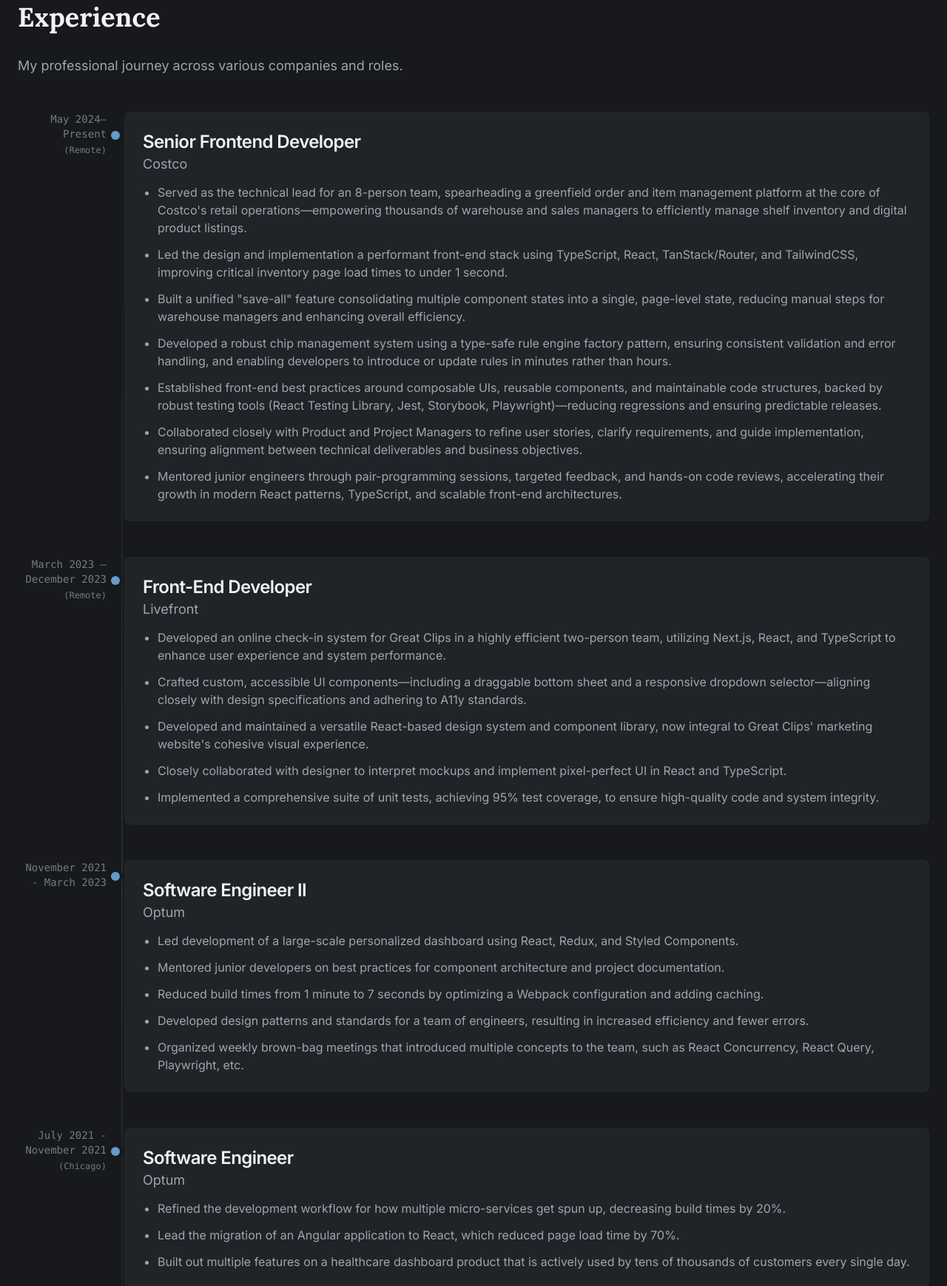
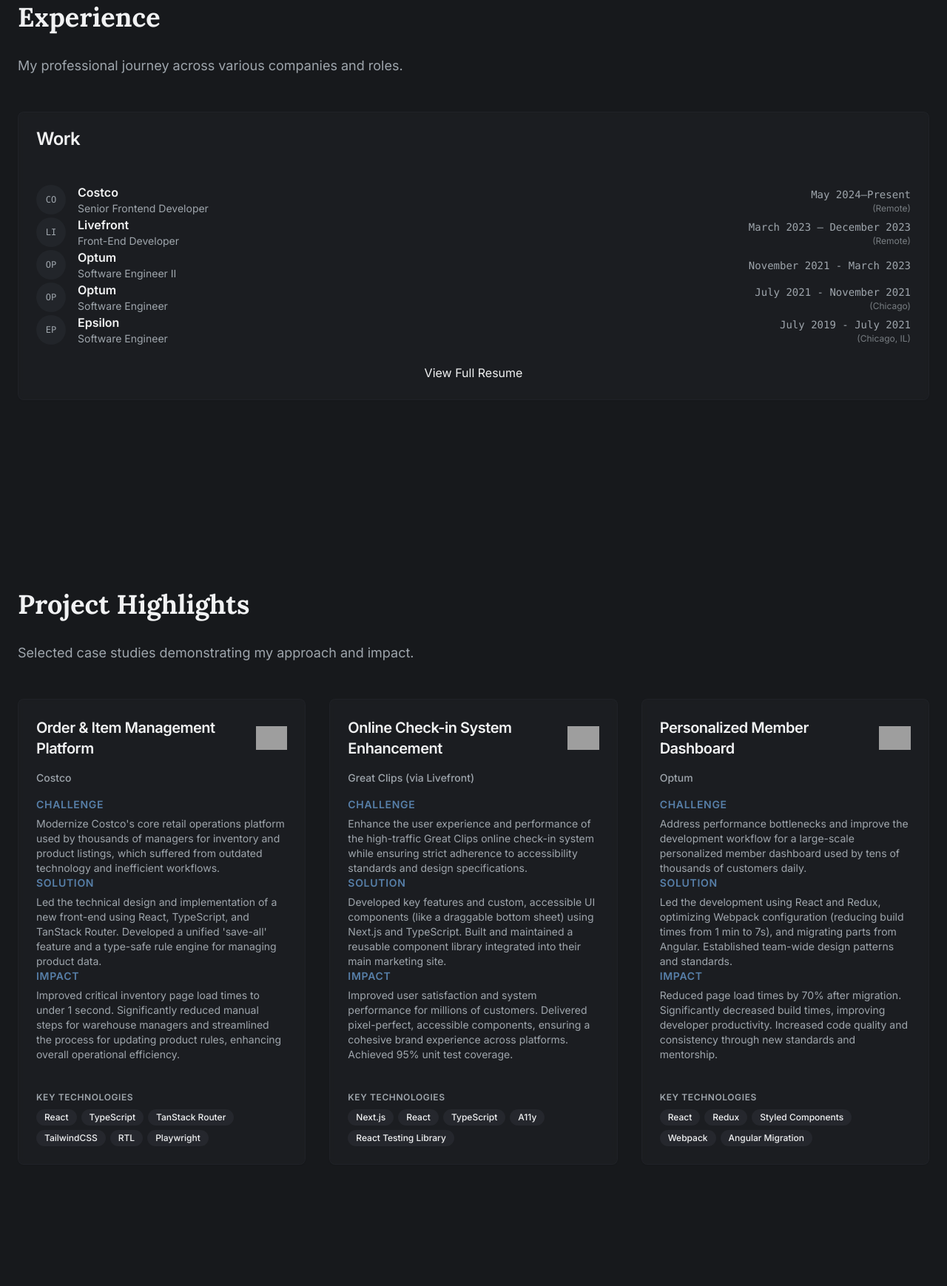
Before and after one commit to Uarmagan/ugurarmagan.com, an Astro site: page / in a window 1280 px wide. Shown: the part 1061-2800 px from the top of the page at 74% size. Built offline with nearby package versions, Linux system fonts and the light colour scheme; Astro itself is replaced by a stand-in of ours; grey boxes are pictures that could not be loaded.

Commit message:
Update dependencies, enhance project structure, and refine resume data. Upgraded various packages including Astro, Tailwind CSS, and PostCSS. Introduced new content files for better data management and improved project showcase with detailed descriptions and technologies used.

```diff
--- a/src/components/ExperienceTimeline.astro
+++ b/src/components/ExperienceTimeline.astro
@@ -6,8 +6,9 @@ import {
   CardContent,
   CardHeader,
   CardTitle,
-  CardDescription,
+  CardFooter,
 } from "@/components/ui/card";
+import { Button } from "@/components/ui/button";
 
 const { experience } = resumeData;
 ---
@@ -19,72 +20,52 @@ const { experience } = resumeData;
     My professional journey across various companies and roles.
   </p>
 
-  <div
-    class='space-y-12 relative before:absolute before:inset-0 before:ml-5 before:-translate-x-px md:before:ml-[8.75rem] md:before:translate-x-0 before:h-full before:w-0.5 before:bg-gradient-to-b before:from-transparent before:via-border before:to-transparent'
-  >
+  <Card className='border-border/40 bg-card/50 backdrop-blur-sm'>
+    <CardHeader>
+      <CardTitle>Work</CardTitle>
+    </CardHeader>
+    <CardContent className='space-y-6 p-6'>
       {
         experience.map((item, index) => (
-        <div
-          class='relative flex items-start md:space-x-6'
-          style={`transition-delay: ${index * 100}ms;`}
-        >
-          {/* Dot and Date/Location (Positioned relative to the timeline line) */}
-          <div class='flex items-center flex-shrink-0 space-x-4 md:space-x-0 md:w-36 md:text-right'>
-            {/* Dot indicator */}
-            <div class='flex items-center justify-center w-10 h-10 rounded-full border border-border bg-background shadow text-center md:order-1 md:flex-none md:mt-1 md:w-6 md:h-6 md:border-none md:p-0 md:bg-transparent md:shadow-none z-10'>
-              <div class='w-3 h-3 rounded-full bg-primary ring-4 ring-background' />
+          <div class='flex items-center justify-between gap-4'>
+            <div class='flex items-center gap-4'>
+              <div class='h-10 w-10 rounded-full bg-muted flex items-center justify-center text-muted-foreground text-xs font-mono'>
+                {item.company.substring(0, 2).toUpperCase()}
               </div>
-            {/* Date / Location */}
-            <time class='font-mono text-sm text-muted-foreground md:order-0 opacity-70'>
-              {item.dates}
-              {item.location && (
-                <span class='block text-xs mt-1'>({item.location})</span>
-              )}
-            </time>
+              <div>
+                <p class='font-semibold text-foreground'>{item.company}</p>
+                <p class='text-sm text-muted-foreground'>{item.title}</p>
+              </div>
             </div>
 
-          {/* Card for Experience Details */}
-          <Card className='flex-1 ml-4 md:ml-0 border-border/40 transition-all duration-300 hover:border-primary/30 hover:shadow-md'>
-            <CardHeader className='pb-3'>
-              <CardTitle className='text-xl md:text-2xl text-foreground'>
-                {item.title}
-              </CardTitle>
-              <CardDescription className='text-base md:text-lg'>
-                {item.company}
-              </CardDescription>
-            </CardHeader>
-            <CardContent>
-              <ul class='list-disc pl-5 space-y-3 text-sm md:text-base text-muted-foreground'>
-                {item.description.map((point) => (
-                  <li>{point}</li>
-                ))}
-              </ul>
-            </CardContent>
-          </Card>
+            <div class='text-right'>
+              <time class='font-mono text-sm text-muted-foreground whitespace-nowrap'>
+                {item.dates}
+              </time>
+              {item.location && (
+                <p class='text-xs text-muted-foreground/70'>
+                  ({item.location})
+                </p>
+              )}
+            </div>
           </div>
         ))
       }
-  </div>
+    </CardContent>
+    <CardFooter className='justify-center'>
+      <Button variant='outline' asChild>
+        <a
+          href='/UgurArmagan-Resume.pdf'
+          target='_blank'
+          rel='noopener noreferrer'
+        >
+          View Full Resume
+        </a>
+      </Button>
+    </CardFooter>
+  </Card>
 </Section>
 
 <style>
-  /* Add a subtle pulse animation to the timeline dots on hover */
-  .rounded-full:hover .bg-primary {
-    animation: pulse 1.5s infinite;
-  }
-
-  @keyframes pulse {
-    0% {
-      transform: scale(1);
-      opacity: 1;
-    }
-    50% {
-      transform: scale(1.1);
-      opacity: 0.8;
-    }
-    100% {
-      transform: scale(1);
-      opacity: 1;
-    }
-  }
+  /* Empty style block */
 </style>
--- a/src/components/Hero.astro
+++ b/src/components/Hero.astro
@@ -28,7 +28,7 @@ const name = "Ugur Armagan"; // Defined name explicitly
         <a href='#contact'>Get in touch</a>
       </Button>
       <Button variant='outline' asChild>
-        <a href='#experience'>View Experience</a>
+        <a href='#projects'>See My Work</a>
       </Button>
     </div>
   </div>
--- a/src/components/ProjectShowcase.astro
+++ b/src/components/ProjectShowcase.astro
@@ -7,9 +7,10 @@ import {
   CardContent,
   CardHeader,
   CardTitle,
-  CardDescription,
-  CardFooter,
+  // CardDescription is removed as we structure content differently
+  // CardFooter is removed for now
 } from "@/components/ui/card";
+import { Badge } from "@/components/ui/badge"; // Using Badge for technologies
 
 const { projects } = resumeData;
 ---
@@ -20,66 +21,71 @@ const { projects } = resumeData;
   </h2>
 
   <p class='text-lg text-muted-foreground mb-12 max-w-3xl'>
-    Key projects I've delivered that demonstrate my expertise and impact.
+    Selected case studies demonstrating my approach and impact.
   </p>
 
-  <div class='grid grid-cols-1 md:grid-cols-2 lg:grid-cols-3 gap-6'>
+  <div class='grid grid-cols-1 md:grid-cols-2 lg:grid-cols-3 gap-8'>
     {
       projects.map((project, index) => (
-        <Card className='group overflow-hidden border-border/40 transition-all duration-300 hover:border-primary/50 hover:shadow-md'>
-          <CardHeader className='pb-2'>
-            {/* Company logo or project icon */}
-            <div class='w-10 h-10 rounded-full bg-primary/10 flex items-center justify-center mb-3 text-primary'>
-              <span class='font-mono font-bold'>
-                {project.company.substring(0, 2)}
-              </span>
+        <Card
+          key={index}
+          className='group flex flex-col justify-between overflow-hidden border border-border/40 bg-card/50 backdrop-blur-sm transition-all duration-300 hover:border-primary/50 hover:shadow-lg hover:-translate-y-1'
+        >
+          <CardHeader className='pb-4'>
+            <div class='flex items-center justify-between mb-4'>
+              <CardTitle className='text-xl group-hover:text-primary transition-colors'>
+                {project.name}
+              </CardTitle>
+              {project.logoUrl && (
+                <img
+                  src={project.logoUrl}
+                  alt={`${project.company} logo`}
+                  class='h-8 w-auto object-contain filter grayscale group-hover:filter-none transition-all duration-300'
+                />
+              )}
             </div>
-            <CardTitle className='group-hover:text-primary transition-colors'>
-              {project.name}
-            </CardTitle>
-            <CardDescription className='flex items-center'>
+            <p class='text-sm font-medium text-muted-foreground'>
               {project.company}
-            </CardDescription>
+            </p>
           </CardHeader>
 
-          <CardContent>
-            <p class='text-sm text-muted-foreground'>{project.description}</p>
+          <CardContent className='flex-grow space-y-5'>
+            <div>
+              <h4 class='text-sm font-semibold uppercase tracking-wider text-primary/80 mb-1.5'>
+                Challenge
+              </h4>
+              <p class='text-sm text-muted-foreground'>{project.challenge}</p>
+            </div>
+            <div>
+              <h4 class='text-sm font-semibold uppercase tracking-wider text-primary/80 mb-1.5'>
+                Solution
+              </h4>
+              <p class='text-sm text-muted-foreground'>{project.solution}</p>
+            </div>
+            <div>
+              <h4 class='text-sm font-semibold uppercase tracking-wider text-primary/80 mb-1.5'>
+                Impact
+              </h4>
+              <p class='text-sm text-muted-foreground'>{project.impact}</p>
+            </div>
+          </CardContent>
 
-            {/* Add technologies if available in your data */}
-            {project.technologies && (
-              <div class='mt-4'>
-                <div class='flex flex-wrap gap-1.5 mt-2'>
+          <div class='p-6 pt-4'>
+            {project.technologies && project.technologies.length > 0 && (
+              <div>
+                <h5 class='text-xs font-semibold uppercase tracking-wider text-muted-foreground mb-2'>
+                  Key Technologies
+                </h5>
+                <div class='flex flex-wrap gap-1.5'>
                   {project.technologies.map((tech: string) => (
-                    <span class='text-xs bg-secondary/50 text-secondary-foreground px-2 py-0.5 rounded-full'>
+                    <Badge variant='secondary' className='text-xs font-medium'>
                       {tech}
-                    </span>
+                    </Badge>
                   ))}
                 </div>
               </div>
             )}
-          </CardContent>
-
-          {/* If you have links to add */}
-          <CardFooter className='pt-0 text-sm text-muted-foreground opacity-70 group-hover:opacity-100 transition-opacity'>
-            <span class='flex items-center'>
-              <span class='mr-1'>View details</span>
-              <svg
-                xmlns='http://www.w3.org/2000/svg'
-                width='16'
-                height='16'
-                viewBox='0 0 24 24'
-                fill='none'
-                stroke='currentColor'
-                stroke-width='2'
-                stroke-linecap='round'
-                stroke-linejoin='round'
-                class='transition-transform group-hover:translate-x-1'
-              >
-                <path d='M5 12h14' />
-                <path d='m12 5 7 7-7 7' />
-              </svg>
-            </span>
-          </CardFooter>
+          </div>
         </Card>
       ))
     }
@@ -87,12 +93,5 @@ const { projects } = resumeData;
 </Section>
 
 <style>
-  /* Optional: Add a subtle gradient hover effect */
-  .card-hover-gradient:hover {
-    background-image: linear-gradient(
-      to bottom right,
-      var(--card),
-      var(--accent-foreground) / 5%
-    );
-  }
+  /* Optional styles removed as inline Tailwind classes handle hover effects */
 </style>
--- /dev/null
+++ b/src/components/ui/badge.tsx
@@ -0,0 +1,36 @@
+import * as React from "react"
+import { cva, type VariantProps } from "class-variance-authority"
+
+import { cn } from "@/lib/utils"
+
+const badgeVariants = cva(
+  "inline-flex items-center rounded-full border px-2.5 py-0.5 text-xs font-semibold transition-colors focus:outline-none focus:ring-2 focus:ring-ring focus:ring-offset-2",
+  {
+    variants: {
+      variant: {
+        default:
+          "border-transparent bg-primary text-primary-foreground hover:bg-primary/80",
+        secondary:
+          "border-transparent bg-secondary text-secondary-foreground hover:bg-secondary/80",
+        destructive:
+          "border-transparent bg-destructive text-destructive-foreground hover:bg-destructive/80",
+        outline: "text-foreground",
+      },
+    },
+    defaultVariants: {
+      variant: "default",
+    },
+  }
+)
+
+export interface BadgeProps
+  extends React.HTMLAttributes<HTMLDivElement>,
+    VariantProps<typeof badgeVariants> {}
+
+function Badge({ className, variant, ...props }: BadgeProps) {
+  return (
+    <div className={cn(badgeVariants({ variant }), className)} {...props} />
+  )
+}
+
+export { Badge, badgeVariants }
--- a/src/content/data.ts
+++ b/src/content/data.ts
@@ -1,4 +1,4 @@
-import type { ResumeData } from "../types";
+import type { ResumeData, ProjectItem } from "../types";
 
 export const resumeData: ResumeData = {
   summary:
@@ -9,15 +9,8 @@ export const resumeData: ResumeData = {
       title: "Senior Frontend Developer",
       dates: "May 2024–Present",
       location: "Remote",
-      description: [
-        "Served as the technical lead for an 8-person team, spearheading a greenfield order and item management platform at the core of Costco's retail operations—empowering thousands of warehouse and sales managers to efficiently manage shelf inventory and digital product listings.",
-        "Led the design and implementation a performant front-end stack using TypeScript, React, TanStack/Router, and TailwindCSS, improving critical inventory page load times to under 1 second.",
-        'Built a unified "save-all" feature consolidating multiple component states into a single, page-level state, reducing manual steps for warehouse managers and enhancing overall efficiency.',
-        "Developed a robust chip management system using a type-safe rule engine factory pattern, ensuring consistent validation and error handling, and enabling developers to introduce or update rules in minutes rather than hours.",
-        "Established front-end best practices around composable UIs, reusable components, and maintainable code structures, backed by robust testing tools (React Testing Library, Jest, Storybook, Playwright)—reducing regressions and ensuring predictable releases.",
-        "Collaborated closely with Product and Project Managers to refine user stories, clarify requirements, and guide implementation, ensuring alignment between technical deliverables and business objectives.",
-        "Mentored junior engineers through pair-programming sessions, targeted feedback, and hands-on code reviews, accelerating their growth in modern React patterns, TypeScript, and scalable front-end architectures.",
-      ],
+      description:
+        "Leading the charge on a core platform rebuild, focusing on modern architecture, performance, and mentoring a growing team to deliver impactful retail solutions.",
       citations: [3, 4, 5, 6, 7, 8, 9], // Corresponds to [cite: N] in RESUME.md
     },
     {
@@ -25,26 +18,16 @@ export const resumeData: ResumeData = {
       title: "Front-End Developer",
       dates: "March 2023 – December 2023",
       location: "Remote",
-      description: [
-        "Developed an online check-in system for Great Clips in a highly efficient two-person team, utilizing Next.js, React, and TypeScript to enhance user experience and system performance.",
-        "Crafted custom, accessible UI components—including a draggable bottom sheet and a responsive dropdown selector—aligning closely with design specifications and adhering to A11y standards.",
-        "Developed and maintained a versatile React-based design system and component library, now integral to Great Clips' marketing website's cohesive visual experience.",
-        "Closely collaborated with designer to interpret mockups and implement pixel-perfect UI in React and TypeScript.",
-        "Implemented a comprehensive suite of unit tests, achieving 95% test coverage, to ensure high-quality code and system integrity.",
-      ],
+      description:
+        "Sharpened focus on high-fidelity UI/UX and accessibility, collaborating closely with design to enhance a major client's digital check-in experience.",
       citations: [10, 11, 12, 13, 14],
     },
     {
       company: "Optum",
       title: "Software Engineer II",
       dates: "November 2021 - March 2023",
-      description: [
-        "Led development of a large-scale personalized dashboard using React, Redux, and Styled Components.",
-        "Mentored junior developers on best practices for component architecture and project documentation.",
-        "Reduced build times from 1 minute to 7 seconds by optimizing a Webpack configuration and adding caching.",
-        "Developed design patterns and standards for a team of engineers, resulting in increased efficiency and fewer errors.",
-        "Organized weekly brown-bag meetings that introduced multiple concepts to the team, such as React Concurrency, React Query, Playwright, etc.",
-      ],
+      description:
+        "Stepped into a leadership role, driving development on a large-scale dashboard, optimizing performance, and establishing best practices for the team.",
       citations: [15, 16, 17],
     },
     {
@@ -52,11 +35,8 @@ export const resumeData: ResumeData = {
       title: "Software Engineer",
       dates: "July 2021 - November 2021",
       location: "Chicago",
-      description: [
-        "Refined the development workflow for how multiple micro-services get spun up, decreasing build times by 20%.",
-        "Lead the migration of an Angular application to React, which reduced page load time by 70%.",
-        "Built out multiple features on a healthcare dashboard product that is actively used by tens of thousands of customers every single day.",
-      ],
+      description:
+        "Tackled significant technical challenges, leading a critical migration project and delivering key features for a widely-used healthcare product.",
       citations: [18, 19, 20],
     },
     {
@@ -64,14 +44,8 @@ export const resumeData: ResumeData = {
       title: "Software Engineer",
       dates: "July 2019 - July 2021",
       location: "Chicago, IL",
-      description: [
-        "Earned the leadership of a newly formed team, organized daily stand, and established a team culture that focuses on building applications with SOLID principles in mind.",
-        "Increased throughput of PostgreSQL database by 60% through optimizing queries and indexing.",
-        "Successfully completed an internal front-end project impacting multiple regional ad servers within 2 months by managing and coordinating development efforts.",
-        "Leveraged knowledge in Docker to create scalable microservices that are delivered through a CI/CD pipeline.",
-        "Built and maintained multiple backend REST API services with Docker and Kubernetes.",
-        "Developed and maintained multiple API services with Node.Js and Typescript that had 99.99% uptime.",
-      ],
+      description:
+        "Gained early leadership experience building foundational team practices while broadening technical skills across the stack, from database optimization to scalable microservices.",
       citations: [21, 22, 23, 24, 25],
     },
   ],
@@ -79,23 +53,57 @@ export const resumeData: ResumeData = {
     {
       name: "Order & Item Management Platform",
       company: "Costco",
-      description:
-        "Spearheaded the technical leadership for a core retail operations platform, enhancing inventory and product listing management for thousands of users with a modern React/TypeScript front-end.",
-      // logo: '/logos/costco.svg' // Example path
+      logoUrl: "/logos/costco-logo.svg",
+      challenge:
+        "Modernize Costco's core retail operations platform used by thousands of managers for inventory and product listings, which suffered from outdated technology and inefficient workflows.",
+      solution:
+        "Led the technical design and implementation of a new front-end using React, TypeScript, and TanStack Router. Developed a unified 'save-all' feature and a type-safe rule engine for managing product data.",
+      impact:
+        "Improved critical inventory page load times to under 1 second. Significantly reduced manual steps for warehouse managers and streamlined the process for updating product rules, enhancing overall operational efficiency.",
+      technologies: [
+        "React",
+        "TypeScript",
+        "TanStack Router",
+        "TailwindCSS",
+        "RTL",
+        "Playwright",
+      ],
     },
     {
       name: "Online Check-in System Enhancement",
       company: "Great Clips (via Livefront)",
-      description:
-        "Developed key features and accessible custom components for the high-traffic online check-in system, improving user experience and performance using Next.js and TypeScript.",
-      // logo: '/logos/great-clips.svg'
+      logoUrl: "/logos/great-clips-logo.svg",
+      challenge:
+        "Enhance the user experience and performance of the high-traffic Great Clips online check-in system while ensuring strict adherence to accessibility standards and design specifications.",
+      solution:
+        "Developed key features and custom, accessible UI components (like a draggable bottom sheet) using Next.js and TypeScript. Built and maintained a reusable component library integrated into their main marketing site.",
+      impact:
+        "Improved user satisfaction and system performance for millions of customers. Delivered pixel-perfect, accessible components, ensuring a cohesive brand experience across platforms. Achieved 95% unit test coverage.",
+      technologies: [
+        "Next.js",
+        "React",
+        "TypeScript",
+        "A11y",
+        "React Testing Library",
+      ],
     },
     {
       name: "Personalized Member Dashboard",
       company: "Optum",
-      description:
-        "Led the development of a large-scale dashboard, significantly improving page load times and establishing development standards for the team using React and Redux.",
-      // logo: '/logos/optum.svg'
+      logoUrl: "/logos/optum-logo.svg",
+      challenge:
+        "Address performance bottlenecks and improve the development workflow for a large-scale personalized member dashboard used by tens of thousands of customers daily.",
+      solution:
+        "Led the development using React and Redux, optimizing Webpack configuration (reducing build times from 1 min to 7s), and migrating parts from Angular. Established team-wide design patterns and standards.",
+      impact:
+        "Reduced page load times by 70% after migration. Significantly decreased build times, improving developer productivity. Increased code quality and consistency through new standards and mentorship.",
+      technologies: [
+        "React",
+        "Redux",
+        "Styled Components",
+        "Webpack",
+        "Angular Migration",
+      ],
     },
   ],
   skills: [
--- a/src/types.ts
+++ b/src/types.ts
@@ -3,16 +3,18 @@ export interface ExperienceItem {
   title: string;
   dates: string;
   location?: string; // Optional as some are remote
-  description: string[]; // Array of bullet points
+  description: string; // Changed from string[] to string
   citations?: number[]; // Optional source citations from RESUME.md
 }
 
 export interface ProjectItem {
   name: string; // e.g., "Order Management Platform"
   company: string; // e.g., "Costco"
-  description: string; // 1-2 sentence summary of role/impact from resume
+  logoUrl?: string; // Path to company logo
+  challenge: string; // The problem or goal
+  solution: string; // What you did
+  impact: string; // The results/outcome
   technologies?: string[]; // Optional: Key tech used
-  logo?: string; // Optional: Path to company logo (e.g., '/logos/costco.svg')
 }
 
 export interface ResumeData {
```
Also changed, not shown: package.json (+9 -6 lines), 6 other files. Lines whose indentation alone changed are shown as unchanged.
